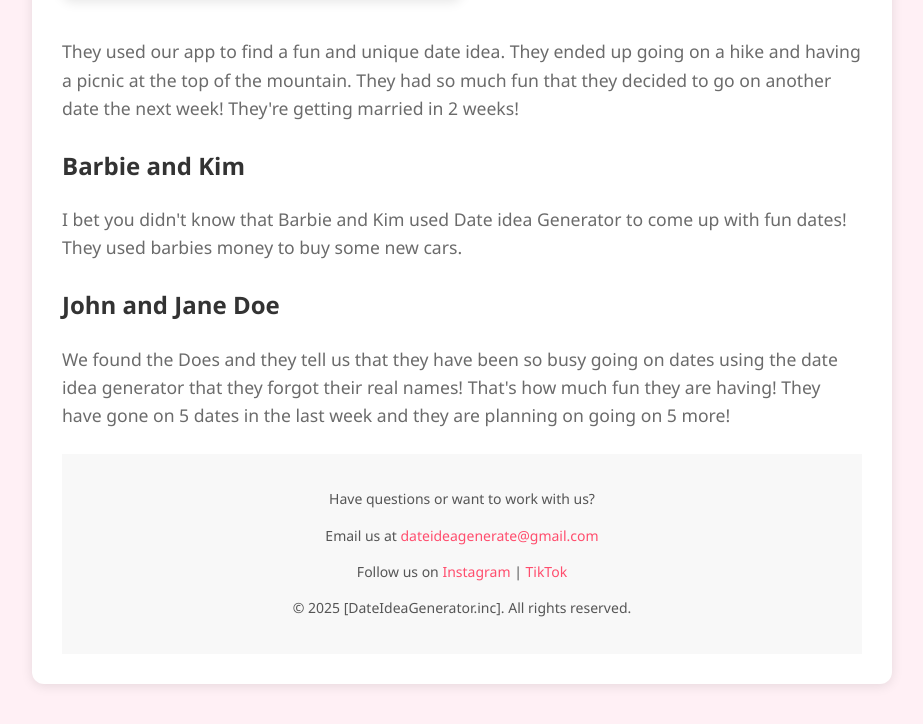
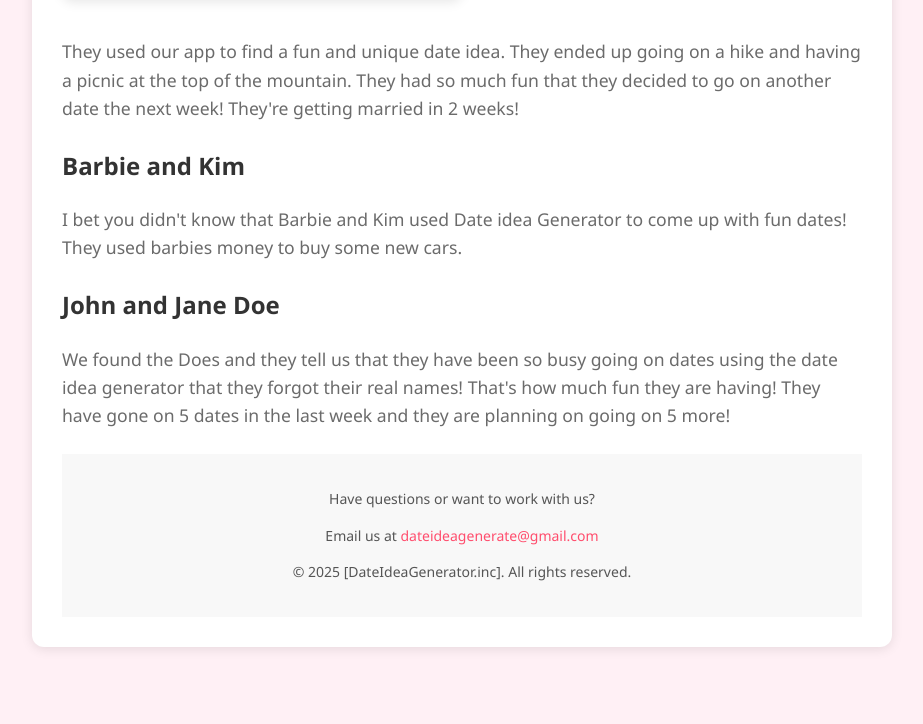
Before and after one commit to harrisonmecham/silver-enigma, a plain HTML site: page Help.html in a window 1280 px wide. Shown: the part 2146-2870 px from the top of the page, without its empty margins (178-1101 px from the left). After the commit the page ends 2833 px from the top, so only its background shows below. Drawn offline with Linux system fonts and the light colour scheme.

Commit message:
Update Help.html

```diff
--- a/Help.html
+++ b/Help.html
@@ -93,10 +93,7 @@
       <footer style="background-color: #f8f8f8; padding: 20px; text-align: center; font-size: 14px; color: #555;">
         <p>Have questions or want to work with us?</p>
         <p>Email us at <a href="mailto:dateideagenerate@gmail.com" style="color: #ff4d6d; text-decoration: none;">dateideagenerate@gmail.com</a></p>
-        <p>Follow us on
-          <a href="https://instagram.com/yourhandle" target="_blank" style="color: #ff4d6d; text-decoration: none;">Instagram</a> |
-          <a href="https://tiktok.com/@yourhandle" target="_blank" style="color: #ff4d6d; text-decoration: none;">TikTok</a>
-        </p>
+
         <p>&copy; 2025 [DateIdeaGenerator.inc]. All rights reserved.</p>
       </footer>
 
```
